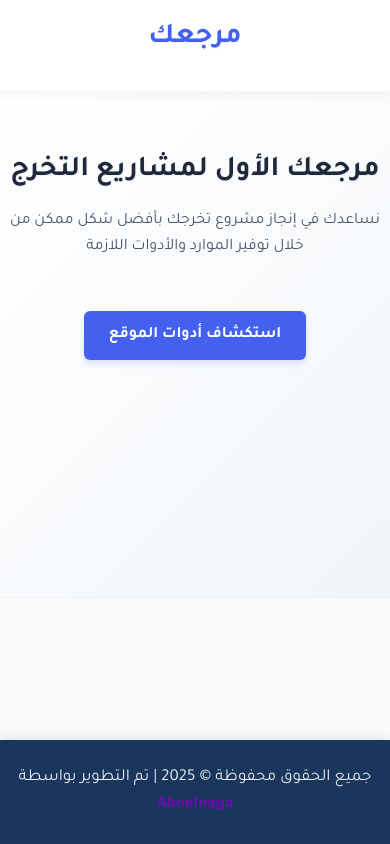
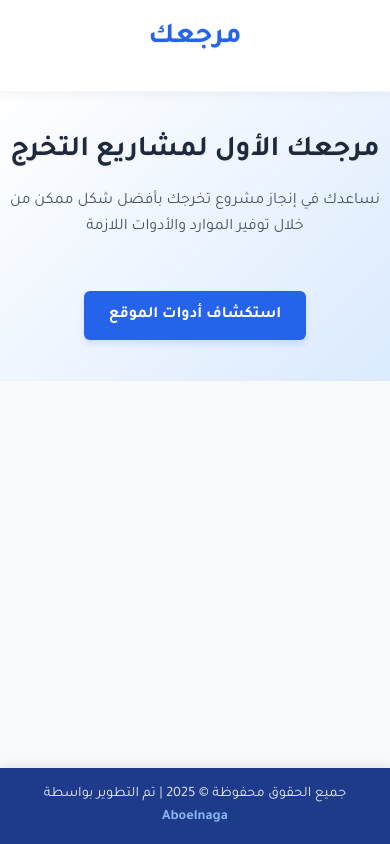
Before and after one commit to Abooelnaga/ProjectAssistance, a plain HTML site: page index.html in a window 390 px wide. Drawn offline with Linux system fonts and the light colour scheme.

Commit message:
Update style.css

```diff
--- a/css/style.css
+++ b/css/style.css
@@ -10,8 +10,9 @@ body {
     background-color: #f8fafc;
     color: #1e293b;
     line-height: 1.6;
-    padding-bottom: 80px;
     min-height: 100vh;
+    display: flex;
+    flex-direction: column;
     position: relative;
 }
 
@@ -24,12 +25,12 @@ body {
 
 a {
     text-decoration: none;
-    color: #4361ee;
+    color: #2563eb;
     transition: all 0.3s ease;
 }
 
 a:hover {
-    color: #3a0ca3;
+    color: #1e40af;
 }
 
 ul {
@@ -38,20 +39,20 @@ ul {
 
 .btn {
     display: inline-block;
-    background-color: #4361ee;
+    background-color: #2563eb;
     color: #ffffff;
     padding: 12px 28px;
     border-radius: 6px;
     font-weight: 600;
     transition: all 0.3s ease;
-    box-shadow: 0 4px 6px rgba(67, 97, 238, 0.15);
+    box-shadow: 0 4px 6px rgba(37, 99, 235, 0.15);
 }
 
 .btn:hover {
-    background-color: #3a0ca3;
+    background-color: #1e40af;
     color: #ffffff;
     transform: translateY(-2px);
-    box-shadow: 0 6px 8px rgba(58, 12, 163, 0.2);
+    box-shadow: 0 6px 8px rgba(30, 64, 175, 0.2);
 }
 
 /* تنسيق الهيدر */
@@ -72,10 +73,10 @@ header .container {
 }
 
 .logo h1 {
-    color: #4361ee;
+    color: #2563eb;
     font-size: 1.8rem;
     font-weight: 700;
-    text-shadow: 0 1px 2px rgba(67, 97, 238, 0.1);
+    text-shadow: 0 1px 2px rgba(37, 99, 235, 0.1);
 }
 
 nav ul {
@@ -100,13 +101,13 @@ nav ul li a {
 
 nav ul li a:hover,
 nav ul li a.active {
-    color: #4361ee;
-    background-color: rgba(67, 97, 238, 0.08);
+    color: #2563eb;
+    background-color: rgba(37, 99, 235, 0.08);
 }
 
 /* تنسيق قسم الهيرو */
 .hero {
-    background: linear-gradient(135deg, #ffffff 0%, #f1f5f9 100%);
+    background: linear-gradient(135deg, #ffffff 0%, #dbeafe 100%);
     padding: 80px 0;
     text-align: center;
     border-bottom: 1px solid rgba(0, 0, 0, 0.05);
@@ -186,9 +187,9 @@ nav ul li a.active {
 
 .filter-btn:hover,
 .filter-btn.active {
-    background-color: #4361ee;
+    background-color: #2563eb;
     color: #ffffff;
-    box-shadow: 0 3px 6px rgba(67, 97, 238, 0.2);
+    box-shadow: 0 3px 6px rgba(37, 99, 235, 0.2);
 }
 
 .logos-container {
@@ -228,23 +229,23 @@ nav ul li a.active {
 
 .download-btn {
     display: inline-block;
-    background-color: #4361ee;
+    background-color: #2563eb;
     color: #ffffff;
     padding: 10px 20px;
     border-radius: 6px;
     font-size: 0.95rem;
     transition: all 0.3s ease;
-    box-shadow: 0 2px 5px rgba(67, 97, 238, 0.15);
+    box-shadow: 0 2px 5px rgba(37, 99, 235, 0.15);
     font-weight: 600;
     border: none;
     cursor: pointer;
 }
 
 .download-btn:hover {
-    background-color: #3a0ca3;
+    background-color: #1e40af;
     color: #ffffff;
     transform: translateY(-2px);
-    box-shadow: 0 4px 8px rgba(58, 12, 163, 0.2);
+    box-shadow: 0 4px 8px rgba(30, 64, 175, 0.2);
 }
 
 /* تنسيق قسم الأدوات */
@@ -298,15 +299,15 @@ nav ul li a.active {
 
 /* تنسيق الفوتر */
 footer {
-    background-color: #1a365d;
+    background-color: #1e3a8a;
     color: #ffffff;
     padding: 25px 0;
     text-align: center;
     box-shadow: 0 -2px 10px rgba(0, 0, 0, 0.1);
-    position: fixed;
-    bottom: 0;
+    margin-top: auto;
     width: 100%;
     z-index: 100;
+    position: relative;
 }
 
 footer p {
@@ -315,13 +316,13 @@ footer p {
 }
 
 .developer {
-    color: #7209b7;
+    color: #93c5fd;
     font-weight: 600;
     transition: all 0.3s ease;
 }
 
 .developer:hover {
-    color: #4361ee;
+    color: #dbeafe;
 }
 
 /* تجاوب الموقع مع الشاشات المختلفة */
@@ -354,9 +355,9 @@ footer p {
     }
 
     .hero {
-        padding: 80px 0;
+        padding: 60px 0;
         height: auto;
-        min-height: 60vh;
+        min-height: auto;
     }
 
     .hero h2 {
@@ -388,6 +389,11 @@ footer p {
     .results-grid {
         grid-template-columns: repeat(auto-fill, minmax(200px, 1fr));
     }
+
+    footer {
+        position: relative;
+        padding: 20px 0;
+    }
 }
 
 @media (max-width: 576px) {
@@ -397,7 +403,7 @@ footer p {
     }
 
     .hero {
-        padding: 60px 0;
+        padding: 40px 0;
     }
 
     .hero h2 {
@@ -453,6 +459,14 @@ footer p {
         padding: 6px 12px;
         font-size: 0.85rem;
     }
+
+    footer {
+        padding: 15px 0;
+    }
+
+    footer p {
+        font-size: 0.9rem;
+    }
 }
 
 @media (max-width: 380px) {
```
